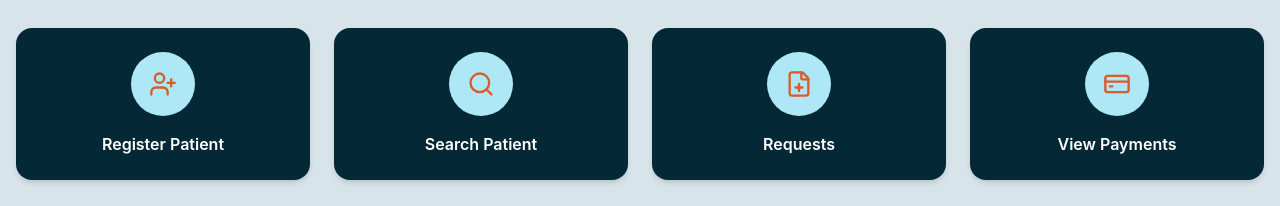
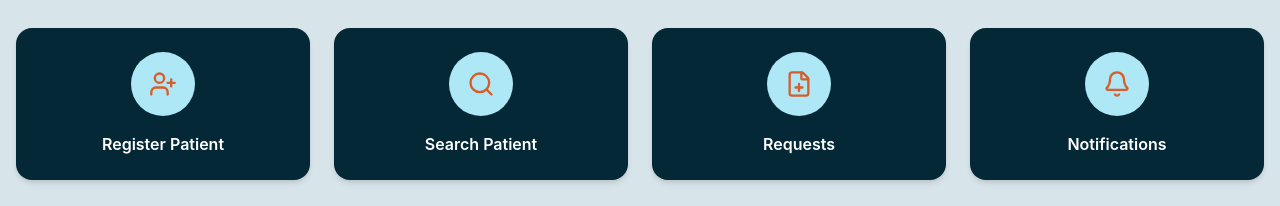
Before and after one commit to nagham-aljawish/LabSphere, a React (Vite) app in the folder frontend/: page /receptionist in a window 1280 px wide. Shown: the part 458-664 px from the top of the page. Built offline with nearby package versions, Linux system fonts and the light colour scheme; no server answers.

Commit message:
edit quick actions

```diff
--- a/frontend/src/data/receptionistHomeData.ts
+++ b/frontend/src/data/receptionistHomeData.ts
@@ -2,7 +2,7 @@ import {
   UserPlus,
   Search,
   FilePlus,
-  CreditCard,
+  Bell,
 } from "lucide-react";
 
 export const receptionistQuickActions = {
@@ -31,13 +31,12 @@ export const receptionistQuickActions = {
       icon: FilePlus,
       path: "/receptionist/requests",
     },
-
     {
-      id: 4,
-      title: "View Payments",
-      icon: CreditCard,
-      path: "/receptionist/payments",
-    },
+      title: "Notifications",
+      description: "View recent system notifications",
+      icon: Bell,
+      path: "/receptionist/notifications",
+    }
   ],
 };
 
```
